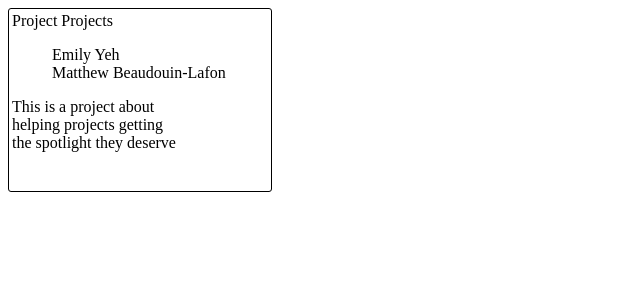
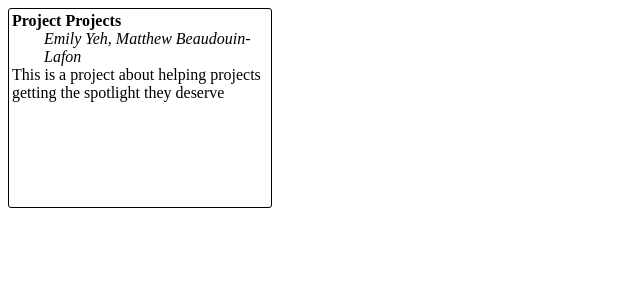
Before and after one commit to MatthewBeaudouinLafon/Project-Projects, a React app in the folder webapp/: page / in a window 1280 px wide. Shown: the top 300 px of the page, without its empty margins (0-640 px from the left). Built offline with nearby package versions, Linux system fonts and the light colour scheme; the HTML template or start-up script is replaced by a standard one.

Commit message:
Refactored React structure to something that makes more sense

```diff
--- a/webapp/src/App.jsx
+++ b/webapp/src/App.jsx
@@ -10,10 +10,8 @@ export default class App extends React.Component {
             // <div className="app">Hello, nice people! Don't be wrong</div>
             <div className="project-item">
                 <ProjectName className="project-name" name={name} />
-                <div>
-                    <AuthorList className="project-authors" authorList={authorList} />
-                    <Description className="project-description" description={description} />
-                </div>
+                <AuthorList className="project-authors" authorList={authorList} />
+                <Description className="project-description" description={description} />
             </div>
 
         );
@@ -36,24 +34,10 @@ class Description extends React.Component {
     }
 }
 
-class Author extends React.Component {
+class AuthorList extends React.Component {
     render() {
         return (
-            <li>{this.props.author}</li>
-        );
-    }
-}
-
-class AuthorList extends React.Component {
-    render() {
-        var authors = [];
-        this.props.authorList.forEach(function(author) {
-            authors.push(<Author author={author} key={author} />)
-        });
-        return (
-            <ul>
-                {authors}
-            </ul>
+            <div className="project-authors">{this.props.authorList.join(', ')}</div>
         );
     }
 }
--- a/webapp/src/style.scss
+++ b/webapp/src/style.scss
@@ -11,7 +11,7 @@ ul {
 
 .project-item {
   width: 16em;
-  height: 11em;
+  height: 12em;
   padding: 3px;
   border-style: solid;
   border-width: 1px;
@@ -21,14 +21,15 @@ ul {
 .project-name {
   text-align: left;
   width: 100%;
+  font-weight: bold;
+
 }
 
 .project-authors {
-  display: inline-block;
-  width: 33%;
+  padding-left: 2em;
+  font-style: italic;
 }
 
+
 .project-description {
-  display: inline-block;
-  width: 67%;
 }
```
